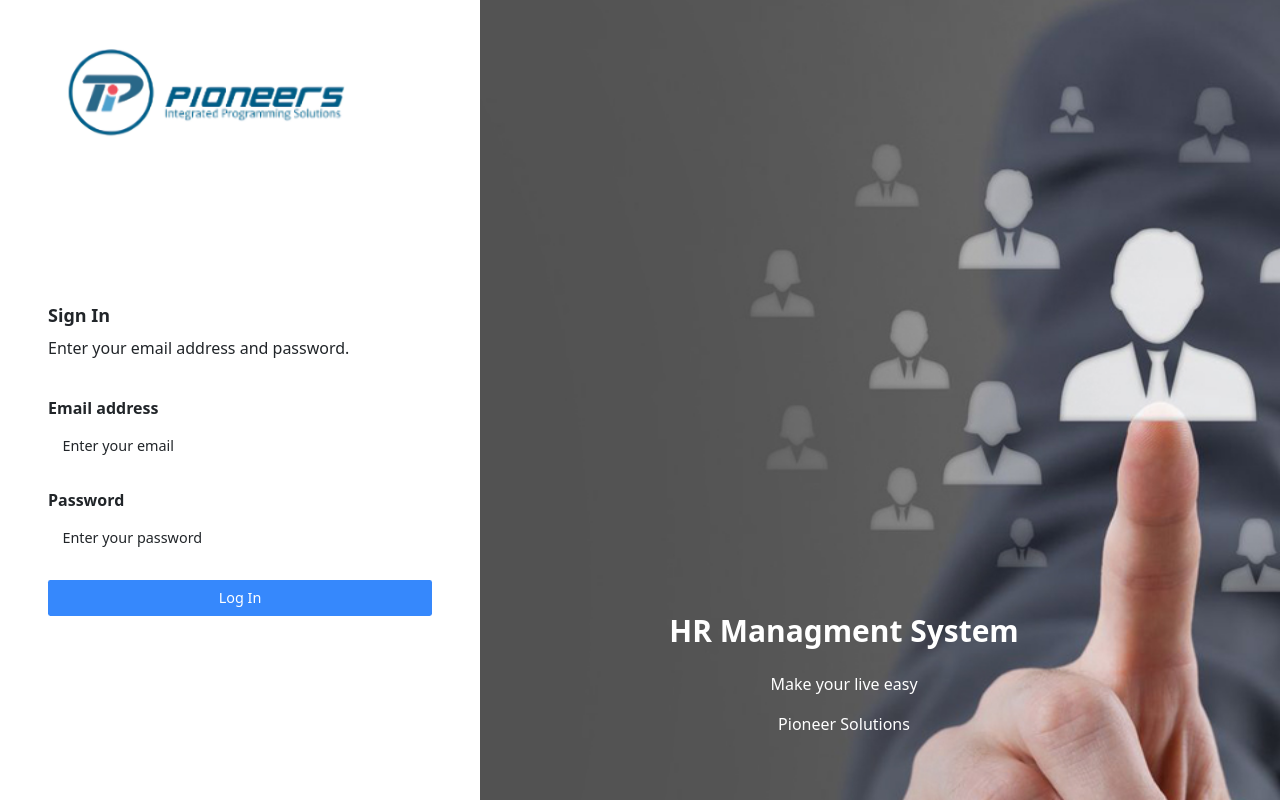
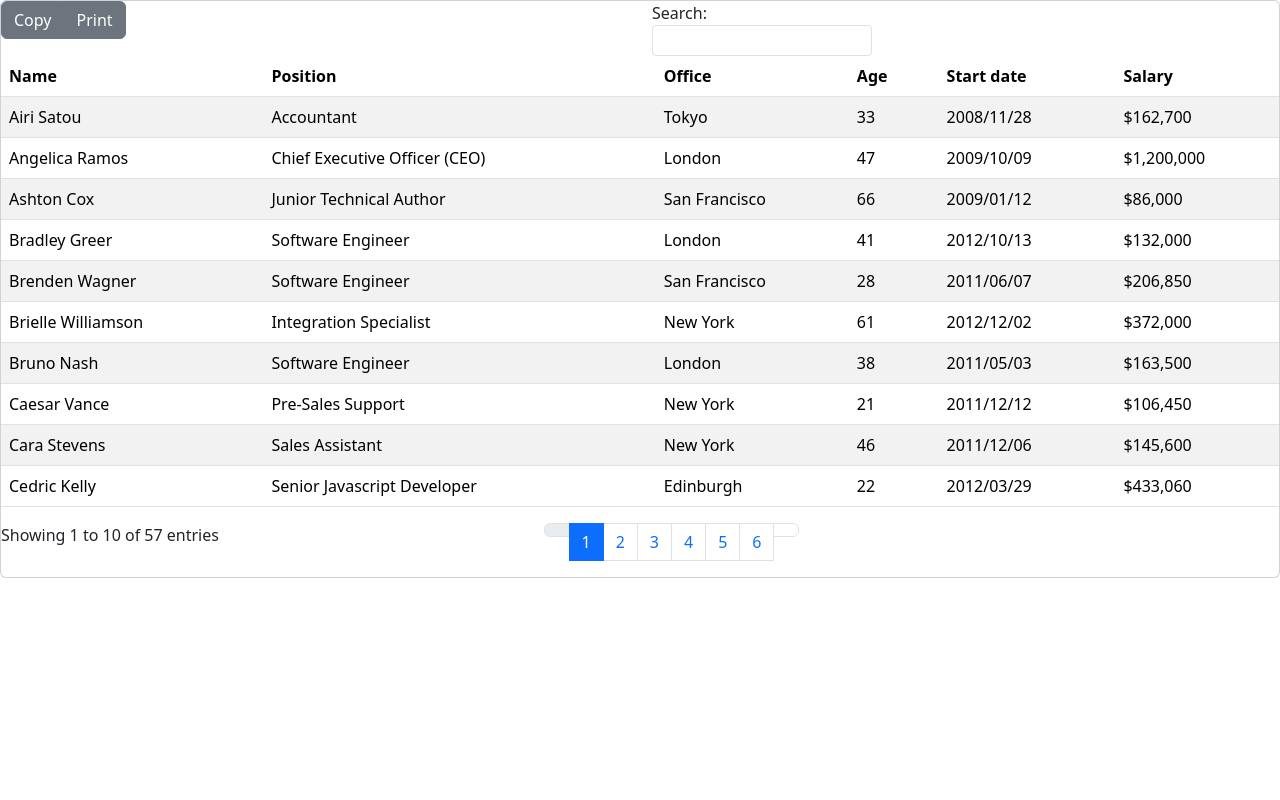
Before and after one commit to HR-Mangment-System/HRMangmentSystem-Frontend, an Angular app: page /users-groups in a window 1280 px wide. Before the commit this address led to /. Built offline with nearby package versions, Linux system fonts and the light colour scheme.

Commit message:
create usersgrpups

```diff
--- a/angular.json
+++ b/angular.json
@@ -85,5 +85,8 @@
         }
       }
     }
+  },
+  "cli": {
+    "analytics": false
   }
 }
--- /dev/null
+++ b/src/app/Pages/users-groups/users-groups.component.html
@@ -0,0 +1,128 @@
+<div class="row">
+  <div class="col-12">
+      <div class="card">
+              <div class="tab-content">
+                  <div class="tab-pane active show" id="buttons-table-preview" role="tabpanel">
+                      <div id="datatable-buttons_wrapper" class="dataTables_wrapper dt-bootstrap5 no-footer"><div class="row"><div class="col-sm-12 col-md-6"><div class="dt-buttons btn-group flex-wrap"> <button class="btn btn-secondary buttons-copy buttons-html5" tabindex="0" aria-controls="datatable-buttons" type="button" fdprocessedid="azcg0v"><span>Copy</span></button> <button class="btn btn-secondary buttons-print" tabindex="0" aria-controls="datatable-buttons" type="button" fdprocessedid="6sbgg"><span>Print</span></button> </div></div><div class="col-sm-12 col-md-6"><div id="datatable-buttons_filter" class="dataTables_filter"><label>Search:<input type="search" class="form-control form-control-sm" placeholder="" aria-controls="datatable-buttons"></label></div></div></div><div class="row"><div class="col-sm-12"><table id="datatable-buttons" class="table table-striped dt-responsive nowrap w-100 dataTable no-footer dtr-inline" aria-describedby="datatable-buttons_info" style="width: 1137px;">
+                          <thead>
+                              <tr><th class="sorting sorting_asc" tabindex="0" aria-controls="datatable-buttons" rowspan="1" colspan="1" style="width: 177.8px;" aria-sort="ascending" aria-label="Name: activate to sort column descending">Name</th><th class="sorting" tabindex="0" aria-controls="datatable-buttons" rowspan="1" colspan="1" style="width: 265.8px;" aria-label="Position: activate to sort column ascending">Position</th><th class="sorting" tabindex="0" aria-controls="datatable-buttons" rowspan="1" colspan="1" style="width: 130.8px;" aria-label="Office: activate to sort column ascending">Office</th><th class="sorting" tabindex="0" aria-controls="datatable-buttons" rowspan="1" colspan="1" style="width: 60.8px;" aria-label="Age: activate to sort column ascending">Age</th><th class="sorting" tabindex="0" aria-controls="datatable-buttons" rowspan="1" colspan="1" style="width: 119.8px;" aria-label="Start date: activate to sort column ascending">Start date</th><th class="sorting" tabindex="0" aria-controls="datatable-buttons" rowspan="1" colspan="1" style="width: 110.8px;" aria-label="Salary: activate to sort column ascending">Salary</th></tr>
+                          </thead>
+                          <tbody>
+                          <tr class="odd">
+                                  <td class="dtr-control sorting_1" tabindex="0">Airi Satou</td>
+                                  <td>Accountant</td>
+                                  <td>Tokyo</td>
+                                  <td>33</td>
+                                  <td>2008/11/28</td>
+                                  <td>$162,700</td>
+                              </tr><tr class="even">
+                                  <td class="sorting_1 dtr-control">Angelica Ramos</td>
+                                  <td>Chief Executive Officer (CEO)</td>
+                                  <td>London</td>
+                                  <td>47</td>
+                                  <td>2009/10/09</td>
+                                  <td>$1,200,000</td>
+                              </tr><tr class="odd">
+                                  <td class="dtr-control sorting_1" tabindex="0">Ashton Cox</td>
+                                  <td>Junior Technical Author</td>
+                                  <td>San Francisco</td>
+                                  <td>66</td>
+                                  <td>2009/01/12</td>
+                                  <td>$86,000</td>
+                              </tr><tr class="even">
+                                  <td class="sorting_1 dtr-control">Bradley Greer</td>
+                                  <td>Software Engineer</td>
+                                  <td>London</td>
+                                  <td>41</td>
+                                  <td>2012/10/13</td>
+                                  <td>$132,000</td>
+                              </tr><tr class="odd">
+                                  <td class="sorting_1 dtr-control">Brenden Wagner</td>
+                                  <td>Software Engineer</td>
+                                  <td>San Francisco</td>
+                                  <td>28</td>
+                                  <td>2011/06/07</td>
+                                  <td>$206,850</td>
+                              </tr><tr class="even">
+                                  <td class="dtr-control sorting_1" tabindex="0">Brielle Williamson</td>
+                                  <td>Integration Specialist</td>
+                                  <td>New York</td>
+                                  <td>61</td>
+                                  <td>2012/12/02</td>
+                                  <td>$372,000</td>
+                              </tr><tr class="odd">
+                                  <td class="sorting_1 dtr-control">Bruno Nash</td>
+                                  <td>Software Engineer</td>
+                                  <td>London</td>
+                                  <td>38</td>
+                                  <td>2011/05/03</td>
+                                  <td>$163,500</td>
+                              </tr><tr class="even">
+                                  <td class="sorting_1 dtr-control">Caesar Vance</td>
+                                  <td>Pre-Sales Support</td>
+                                  <td>New York</td>
+                                  <td>21</td>
+                                  <td>2011/12/12</td>
+                                  <td>$106,450</td>
+                              </tr><tr class="odd">
+                                  <td class="sorting_1 dtr-control">Cara Stevens</td>
+                                  <td>Sales Assistant</td>
+                                  <td>New York</td>
+                                  <td>46</td>
+                                  <td>2011/12/06</td>
+                                  <td>$145,600</td>
+                              </tr><tr class="even">
+                                  <td class="dtr-control sorting_1" tabindex="0">Cedric Kelly</td>
+                                  <td>Senior Javascript Developer</td>
+                                  <td>Edinburgh</td>
+                                  <td>22</td>
+                                  <td>2012/03/29</td>
+                                  <td>$433,060</td>
+                              </tr></tbody>
+                      </table>
+                    </div>
+                  </div>
+                  <div class="row"><div class="col-sm-12 col-md-5"><div class="dataTables_info" id="datatable-buttons_info" role="status" aria-live="polite">Showing 1 to 10 of 57 entries</div>
+                </div>
+                <div class="col-sm-12 col-md-7"><div class="dataTables_paginate paging_simple_numbers" id="datatable-buttons_paginate">
+                  <ul class="pagination pagination-rounded">
+                    <li class="paginate_button page-item previous disabled" id="datatable-buttons_previous">
+                    <a href="#" aria-controls="datatable-buttons" data-dt-idx="0" tabindex="0" class="page-link">
+                      <i class="mdi mdi-chevron-left">
+                      </i>
+                    </a>
+                    </li>
+                    <li class="paginate_button page-item active"><a href="#" aria-controls="datatable-buttons" data-dt-idx="1" tabindex="0" class="page-link">1</a>
+                    </li>
+                    <li class="paginate_button page-item ">
+                      <a href="#" aria-controls="datatable-buttons" data-dt-idx="2" tabindex="0" class="page-link">2</a>
+                    </li>
+                    <li class="paginate_button page-item ">
+                      <a href="#" aria-controls="datatable-buttons" data-dt-idx="3" tabindex="0" class="page-link">3</a>
+                    </li>
+                    <li class="paginate_button page-item ">
+                      <a href="#" aria-controls="datatable-buttons" data-dt-idx="4" tabindex="0" class="page-link">4</a>
+                    </li>
+                    <li class="paginate_button page-item ">
+                      <a href="#" aria-controls="datatable-buttons" data-dt-idx="5" tabindex="0" class="page-link">5</a>
+                    </li>
+                    <li class="paginate_button page-item ">
+                      <a href="#" aria-controls="datatable-buttons" data-dt-idx="6" tabindex="0" class="page-link">6</a>
+                    </li>
+                    <li class="paginate_button page-item next" id="datatable-buttons_next">
+                      <a href="#" aria-controls="datatable-buttons" data-dt-idx="7" tabindex="0" class="page-link">
+                        <i class="mdi mdi-chevron-right">
+                        </i>
+                      </a>
+                    </li>
+                  </ul>
+                </div>
+              </div>
+            </div>
+          </div>
+                  </div> <!-- end preview-->
+              </div>
+
+          </div>
+      </div>
+</div>
--- a/src/app/app-routing.module.ts
+++ b/src/app/app-routing.module.ts
@@ -1,8 +1,12 @@
 import { NgModule } from '@angular/core';
 import { RouterModule, Routes } from '@angular/router';
 import { SigninComponent } from './Pages/signin/signin.component';
+import { UsersGroupsComponent } from './Pages/users-groups/users-groups.component';
 
-const routes: Routes = [{ path: '', component: SigninComponent }];
+const routes: Routes = [
+  { path: '', component: SigninComponent },
+  {path: 'users-groups',component: UsersGroupsComponent},
+];
 
 @NgModule({
   imports: [RouterModule.forRoot(routes)],
--- a/src/app/app.component.html
+++ b/src/app/app.component.html
@@ -1 +1,3 @@
-<app-signin></app-signin>
+<!-- <app-signin></app-signin> -->
+<!-- <app-users-groups></app-users-groups> -->
+<router-outlet></router-outlet>
```
Also changed, not shown: src/app/Pages/users-groups/users-groups.component.ts (added, +10 -0 lines), src/app/app.module.ts (+6 -2 lines), src/app/Pages/users-groups/users-groups.component.css (added).
